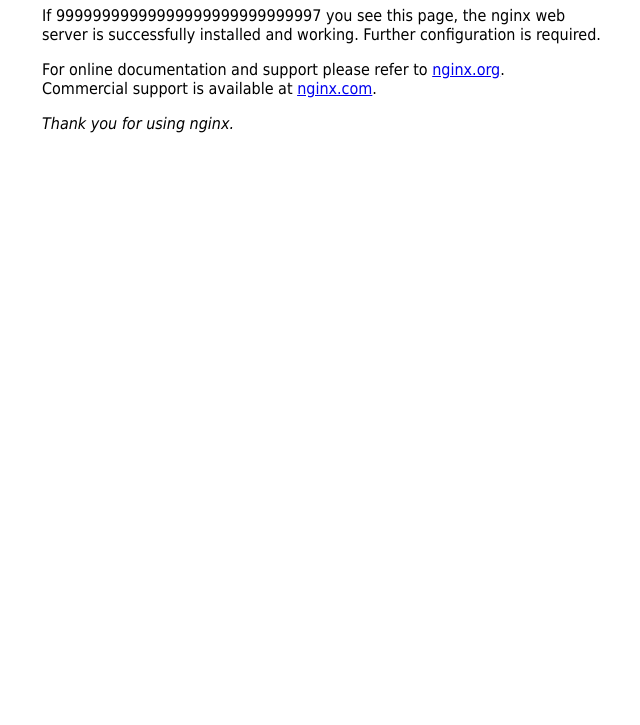
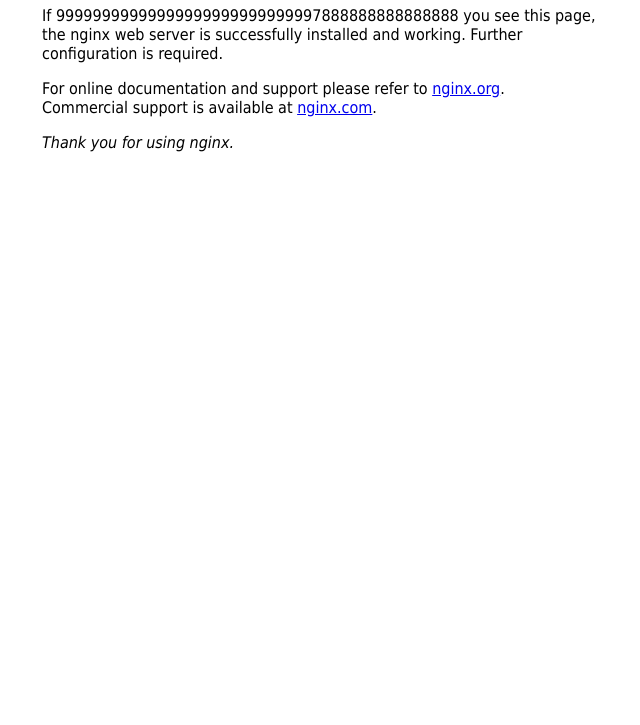
Before and after one commit to ilka95/Continuous-Integration, a plain HTML site: page index/index.html in a window 1280 px wide. Shown: the part 75-800 px from the top of the page, without its empty margins (318-958 px from the left). Drawn offline with Linux system fonts and the light colour scheme.

Commit message:
Update index.html

```diff
--- a/index/index.html
+++ b/index/index.html
@@ -10,7 +10,7 @@
 </head>
 <body>
 <h1>Welcome to nginx!</h1>
-<p>If 99999999999999999999999999997  you see this page, the nginx web server is successfully installed and
+<p>If 99999999999999999999999999997888888888888888  you see this page, the nginx web server is successfully installed and
 working. Further configuration is required.</p>
 
 <p>For online documentation and support please refer to
```
